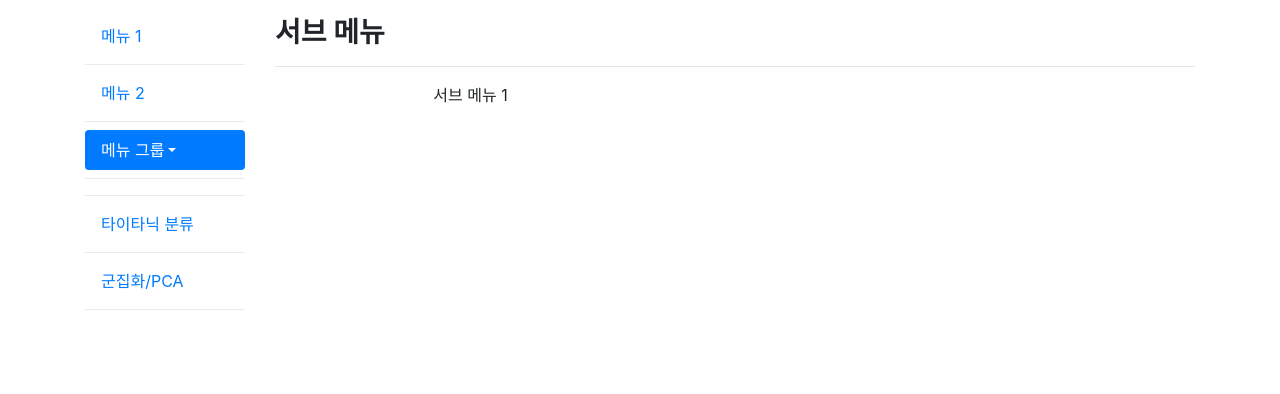
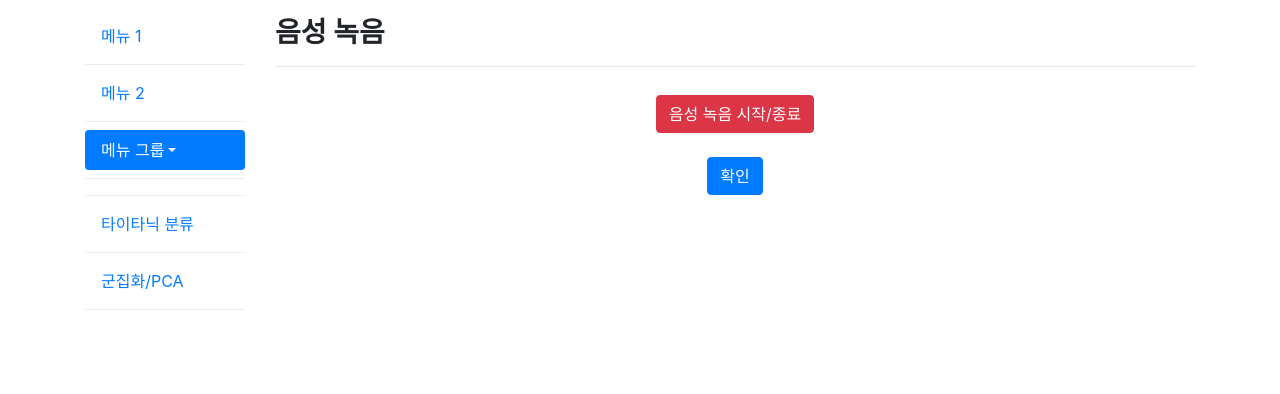
Before and after one commit to ksw0733/Flask_web_project_template, a Flask app: page /module/sub1 in a window 1280 px wide. Shown: the part 72-466 px from the top of the page. Run offline with Flask 2, Linux system fonts and the light colour scheme; some libraries are stand-ins or nearby versions.

Commit message:
음성 녹음

```diff
--- a/bp_modue/module.py
+++ b/bp_modue/module.py
@@ -21,9 +21,16 @@ content = '''
 </table>
 <p></p>'''
 
-@module_bp.route('/sub1')
+@module_bp.route('/sub1', methods=['GET', 'POST'])
 def sub1():
-    return render_template('module/sub1.html', menu=menu)
+    if request.method == 'GET':
+        return render_template('module/audio.html', menu=menu)
+    else:
+        text = '자세한 설명은 카카오 SSML 가이드를 참고하세요.'
+        audio_file = os.path.join(current_app.root_path, 'static/img/tts.mp3')
+        mtime = int(os.stat(audio_file).st_mtime)
+        return render_template('module/audio_res.html', menu=menu,
+                                text=text, mtime=mtime)
 
 @module_bp.route('/sub2')
 def sub2():
--- /dev/null
+++ b/templates/module/audio.html
@@ -0,0 +1,70 @@
+{% extends "base.html" %}
+{% block subtitle %}
+    <strong>음성 녹음</strong>
+{% endblock %}
+{% block content %}
+    <div class="row">
+        <div class="col-3"></div>
+        <div class="col-6">
+            <form action="/module/sub1" method="post">
+                <table class="table table-borderless">
+                    <tr><td style="text-align: center;">
+                        <button type="button" class="btn btn-danger">음성 녹음 시작/종료</button>
+                    </td></tr>
+                    <tr><td style="text-align: center;">
+                        <input class="btn btn-primary" type="submit" value="확인">
+                    </td></tr>
+                </table>
+            </form>
+        </div>
+        <div class="col-3"></div>
+        <br>
+    </div>
+{% endblock %}
+{% block additional_body %}
+    <script>
+    const $audioEl = document.querySelector("audio");   // audio 엘리먼트 취득
+    const $btn = document.querySelector("button");      // button 엘리먼트 취득
+    let isRecording = false;    // 녹음중 상태 변수
+    let mediaRecorder = null;   // MediaRecorder 변수 생성
+    const audioArray = [];      // 녹음 데이터 저장 배열
+
+    $btn.onclick = async function (event) {
+        if (!isRecording) {
+            // 마이크 mediaStream 생성: Promise를 반환하므로 async/await 사용
+            const mediaStream = await navigator.mediaDevices.getUserMedia({audio: true});
+
+            mediaRecorder = new MediaRecorder(mediaStream);     // MediaRecorder 생성
+
+            // 이벤트핸들러: 녹음 데이터 취득 처리
+            mediaRecorder.ondataavailable = (event) => {
+                audioArray.push(event.data);    // 오디오 데이터가 취득될 때마다 배열에 담아둔다.
+            }
+
+            // 이벤트핸들러: 녹음 종료 처리 & 재생하기
+            mediaRecorder.onstop = (event) => {
+                // 녹음이 종료되면, 배열에 담긴 오디오 데이터(Blob)들을 합친다: 코덱도 설정해준다.
+                const blob = new Blob(audioArray, {"type": "audio/wav codecs=opus"});
+                //var file = new File([blob], 'test.wav')
+                audioArray.splice(0); // 기존 오디오 데이터들은 모두 비워 초기화한다.
+
+                // Blob 데이터에 접근할 수 있는 주소를 생성한다.
+                const blobURL = URL.createObjectURL(blob);
+                var data = new FormData()
+                data.append('test.wav', blobURL, 'test.wav')
+
+                // audio엘리먼트로 재생한다.
+                //$audioEl.src = blobURL;
+                //$audioEl.play();
+            }
+            // 녹음 시작
+            mediaRecorder.start();
+            isRecording = true;
+        } else {
+            // 녹음 종료
+            mediaRecorder.stop();
+            isRecording = false;
+        }
+    }
+    </script>
+{% endblock %}
--- a/templates/module/sub1.html
+++ b/templates/module/sub1.html
@@ -6,6 +6,6 @@
     <div class="row">
         <div class="col-2"></div>
         <div class="col-8">서브 메뉴 1</div>
-        <div class="col-1"></div>
+        <div class="col-2"></div>
     </div>
 {% endblock %}
--- a/templates/module/sub2.html
+++ b/templates/module/sub2.html
@@ -6,6 +6,6 @@
     <div class="row">
         <div class="col-2"></div>
         <div class="col-8">리디렉션</div>
-        <div class="col-1"></div>
+        <div class="col-2"></div>
     </div>
 {% endblock %}
```
Also changed, not shown: templates/module/audio_res.html (added, +35 -0 lines).
